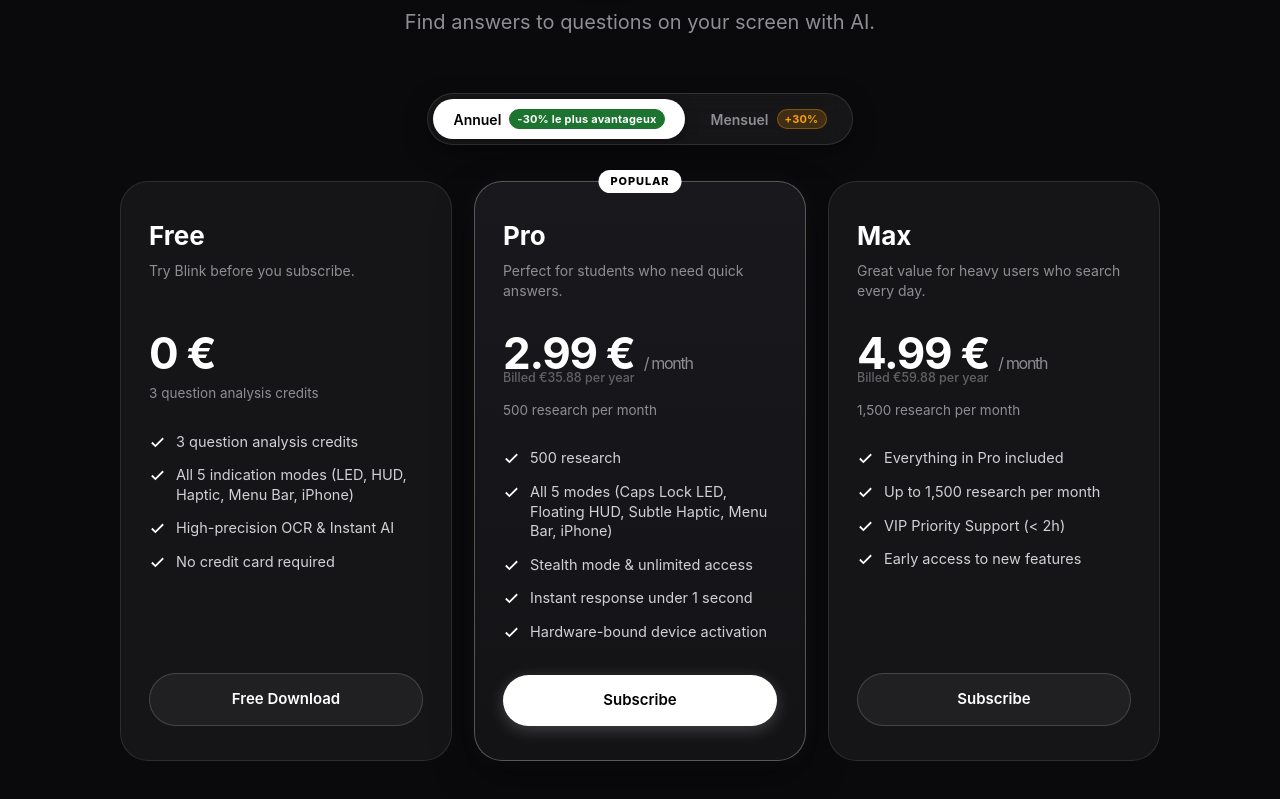
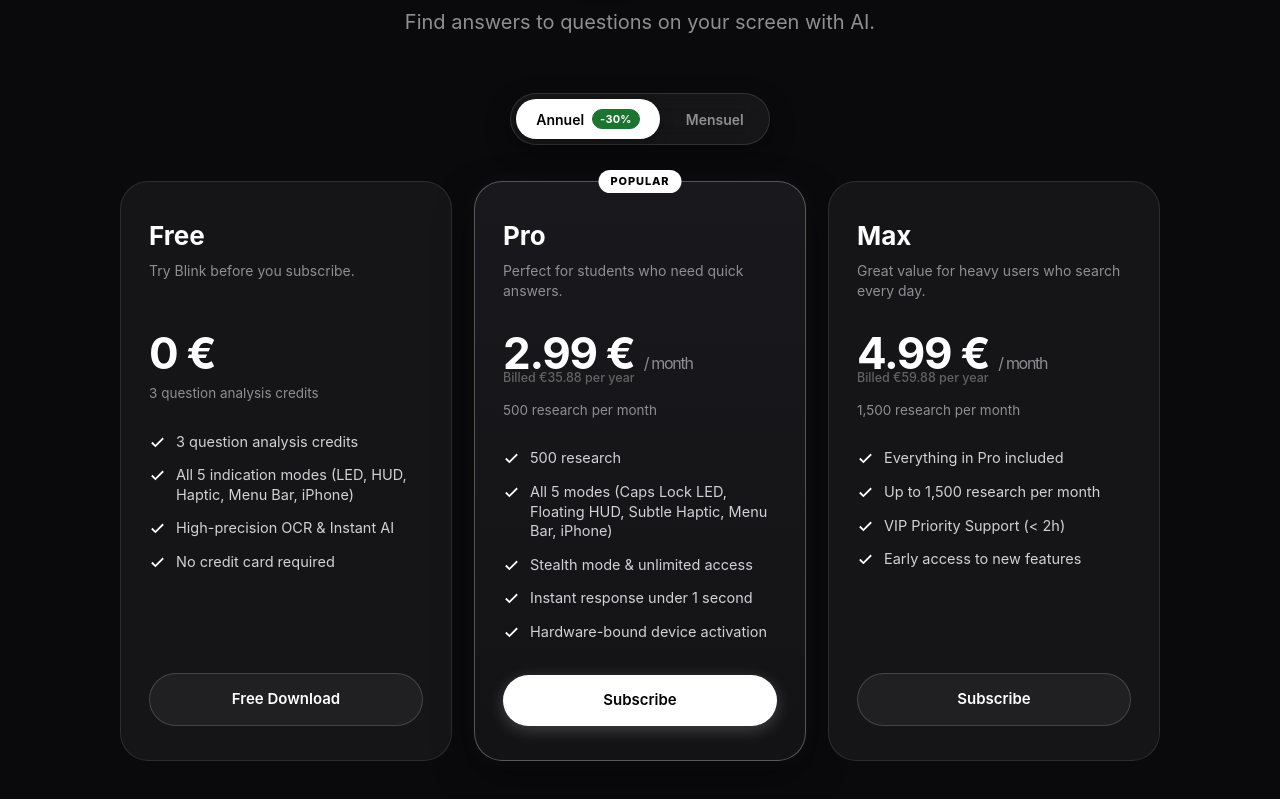
Before and after one commit to HunterFuzzo/blink.vercel.app, a plain HTML site: page index.html in a window 1280 px wide. Shown: the part 1995-2794 px from the top of the page. Drawn offline with Linux system fonts and the light colour scheme.

Commit message:
style: update billing toggle to -30% on yearly and remove +30% badge on monthly

```diff
--- a/index.html
+++ b/index.html
@@ -248,11 +248,10 @@
         <div class="billing-toggle-pill" id="billingToggle">
           <button type="button" class="billing-btn active" data-period="yearly" id="btnPeriodYearly">
             <span id="labelYearly">Annuel</span>
-            <span class="badge-savings" id="badgeYearlySavings">-30% le plus avantageux</span>
+            <span class="badge-savings" id="badgeYearlySavings">-30%</span>
           </button>
           <button type="button" class="billing-btn" data-period="monthly" id="btnPeriodMonthly">
             <span id="labelMonthly">Mensuel</span>
-            <span class="badge-extra" id="badgeMonthlyExtra">+30%</span>
           </button>
         </div>
       </div>
```
Also changed, not shown: public/index.html (+1 -2 lines).
